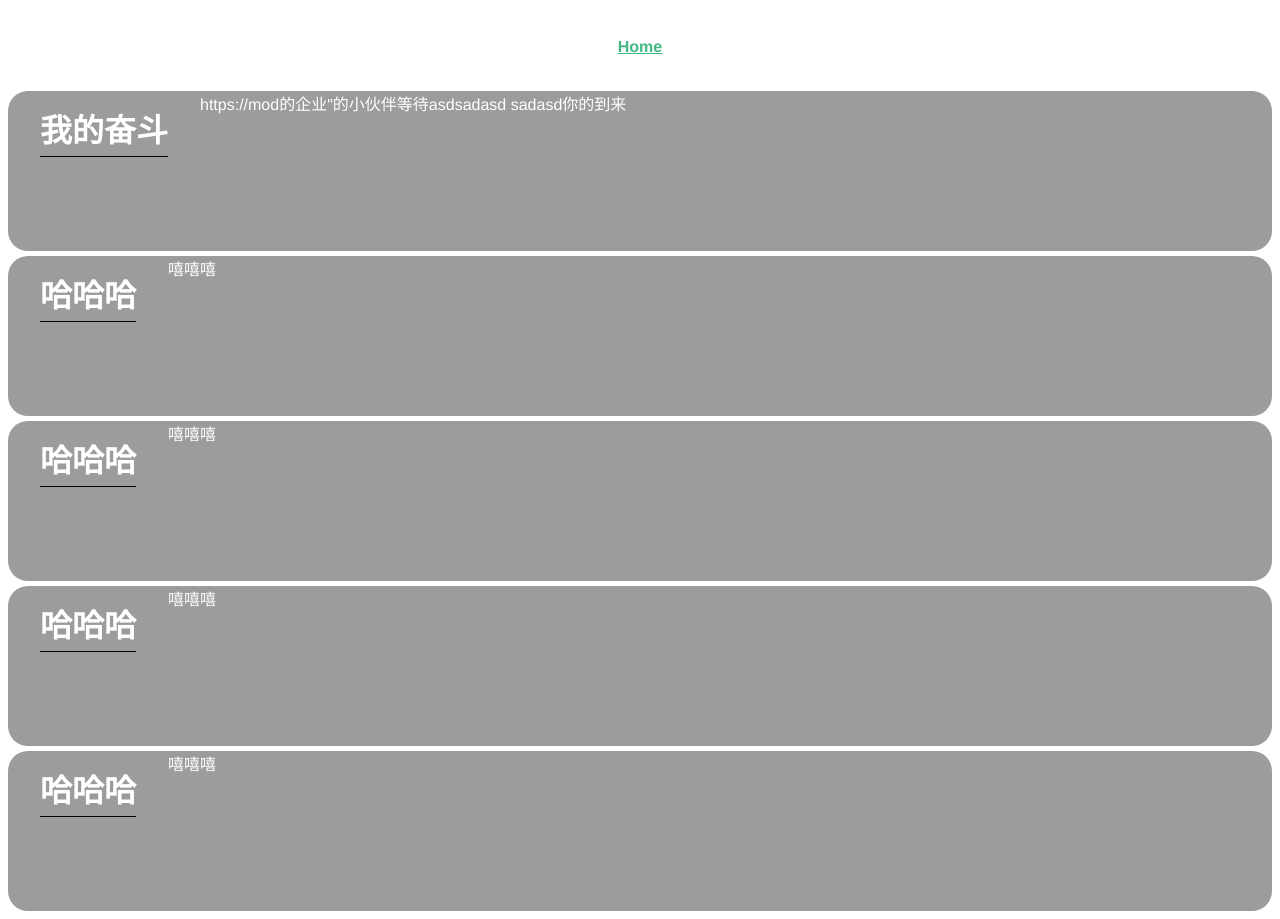
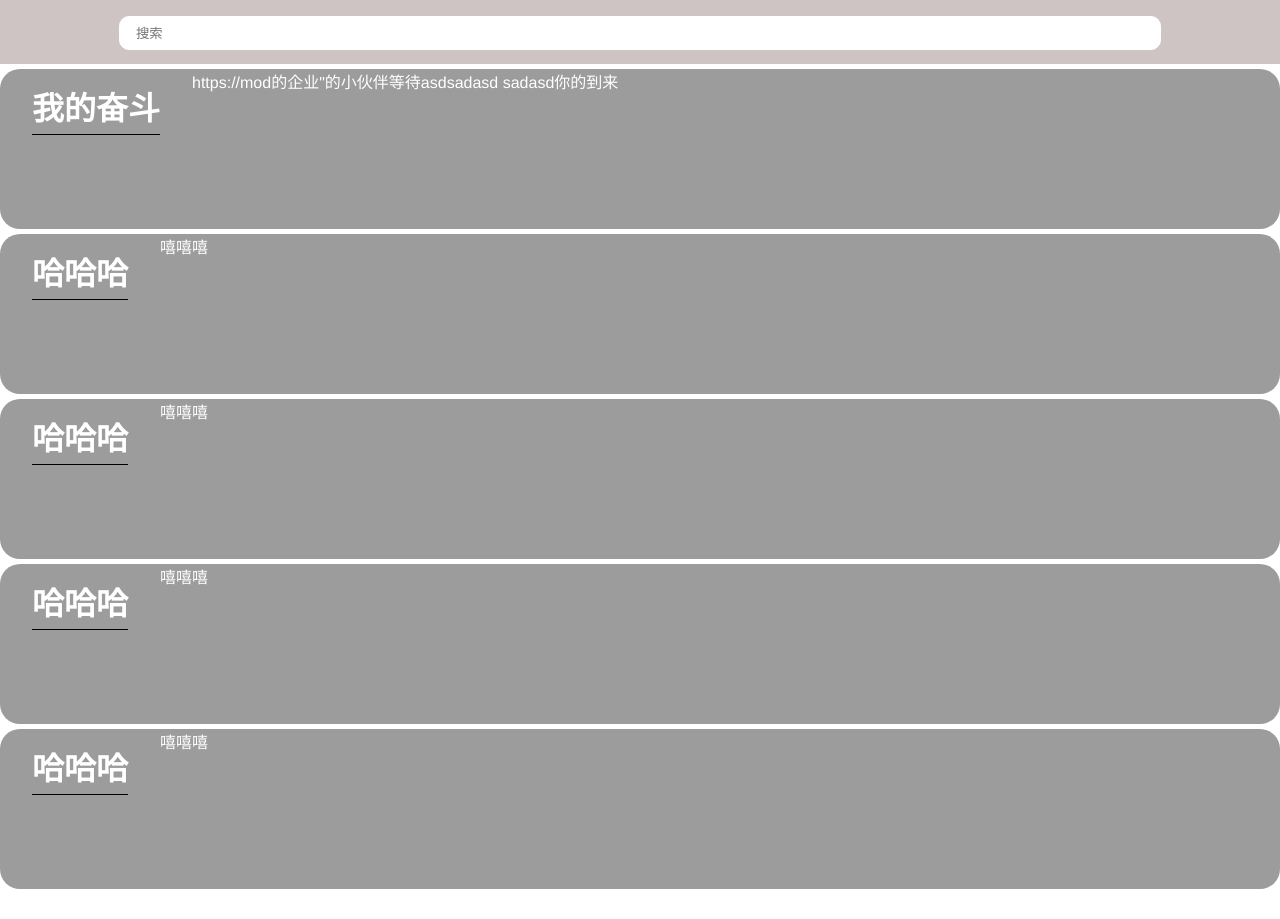
Before and after one commit to CoderSerio/E-Note, a Vue app: page /#/ in a window 1280 px wide. After the commit the page ends 894 px from the top, so only its background shows below. Built offline with nearby package versions, Linux system fonts and the light colour scheme.

Commit message:
添加了搜索框

```diff
--- a/public/index.html
+++ b/public/index.html
@@ -6,6 +6,12 @@
     <meta name="viewport" content="width=device-width,initial-scale=1.0">
     <link rel="icon" href="<%= BASE_URL %>favicon.ico">
     <title><%= htmlWebpackPlugin.options.title %></title>
+    <style>
+      *{
+        margin: 0;
+        padding: 0;
+      }
+    </style>
   </head>
   <body>
     <noscript>
--- a/src/App.vue
+++ b/src/App.vue
@@ -1,8 +1,5 @@
 <template>
   <div id="app">
-    <div id="nav">
-      <router-link to="/">Home</router-link>
-    </div>
     <router-view/>
   </div>
 </template>
--- a/src/views/Home.vue
+++ b/src/views/Home.vue
@@ -1,6 +1,9 @@
 <template>
   <div class="home">
-    <div v-for="i in notes">
+    <div class="top">
+      <input type="text" class="search" placeholder="搜索">
+    </div>
+    <div v-for="(i, j, key) in notes" :key="key" @click="edit(i)">
        <card :note="i"></card>
     </div>
   </div>
@@ -24,6 +27,28 @@ export default {
   },
   components: {
     card
+  },
+  methods: {
+    edit() {
+      console.log('功能开发ing')
+      alert('功能开发ing')
+    }
   }
 }
 </script>
+
+<style scoped>
+  .top {
+    background-color: rgba(184, 170, 170, 0.685);
+    height: 4rem;
+  }
+  .search {
+    margin: 1rem 0 1rem 0;
+    height: 1rem;
+    padding: 0.5rem 0 0.5rem 16px;
+    width: 80%;
+    border: 1px solid #fff;
+    border-radius: 10px;
+  }
+
+</style>
```
